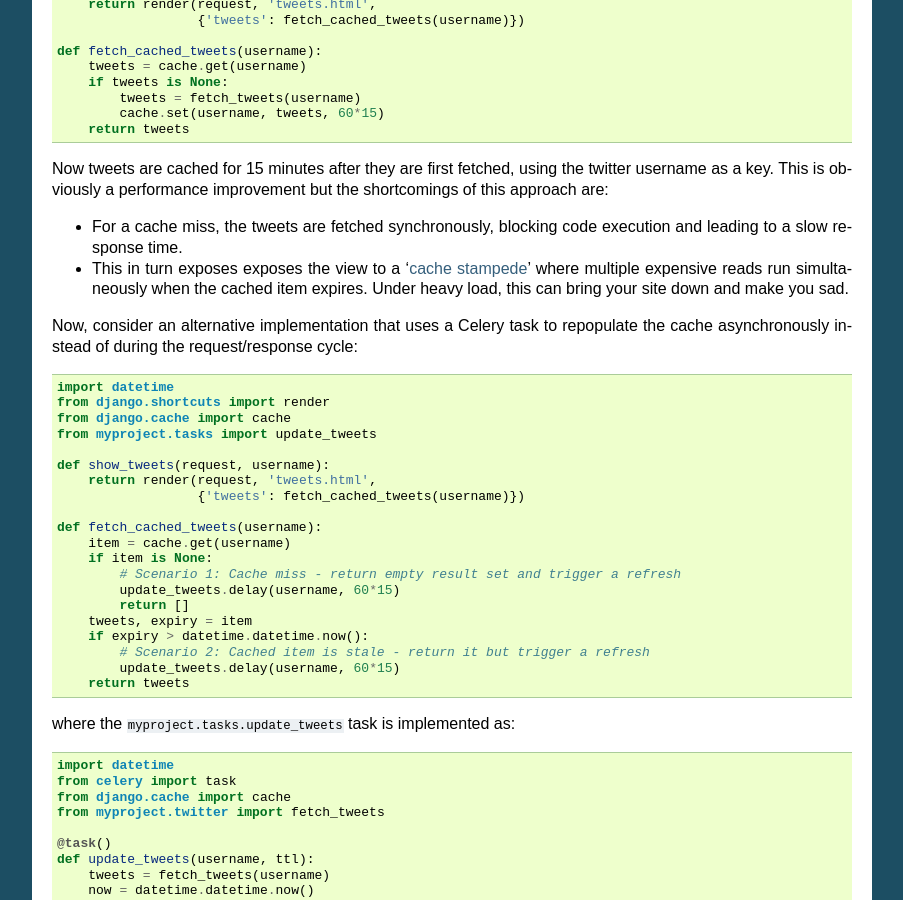
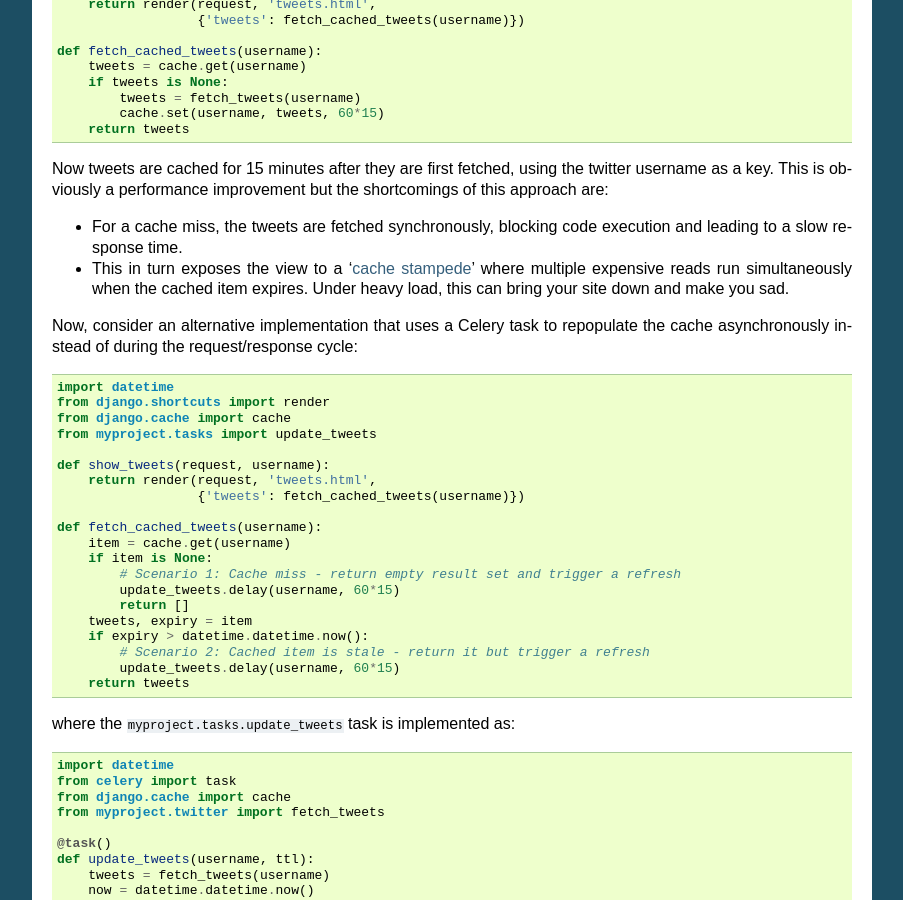
Before and after one commit to codeinthehole/django-cacheback, a Sphinx documentation site: the page built from docs/index.rst, in a window 1280 px wide and 900 px high, scrolled down 721 px. Shown: the whole window, without its empty margins (198-1101 px from the left). Built offline with Sphinx 7.4.7, drawn with Linux system fonts in a browser that asks for light colours.

Commit message:
Fix typo in documentation.

```diff
--- a/docs/index.rst
+++ b/docs/index.rst
@@ -71,7 +71,7 @@ shortcomings of this approach are:
 * For a cache miss, the tweets are fetched synchronously, blocking code execution
   and leading to a slow response time.
 
-* This in turn exposes exposes the view to a '`cache stampede`_' where
+* This in turn exposes the view to a '`cache stampede`_' where
   multiple expensive reads run simultaneously when the cached item expires.
   Under heavy load, this can bring your site down and make you sad.
 
```
